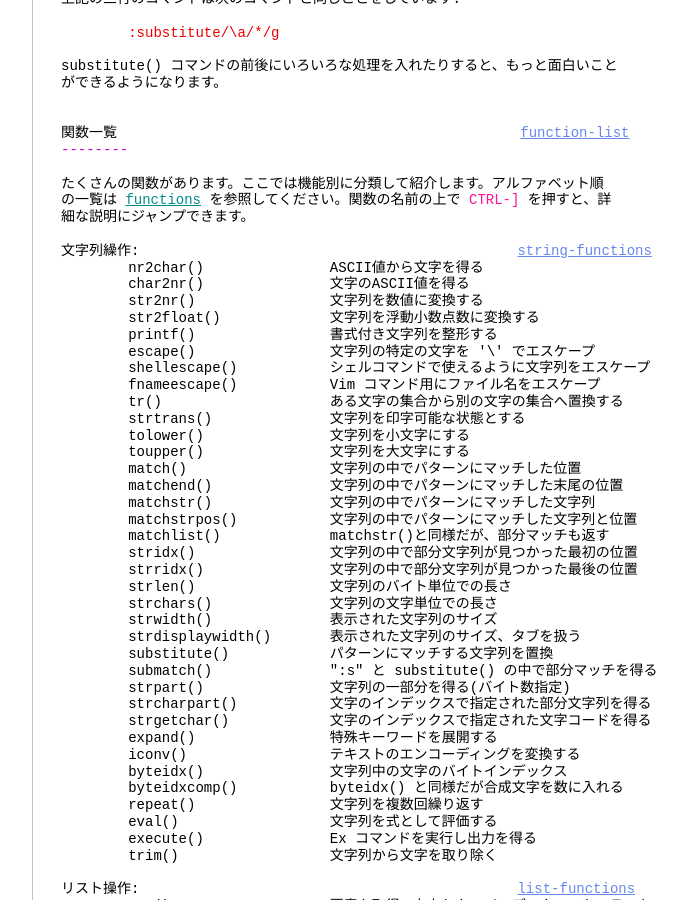
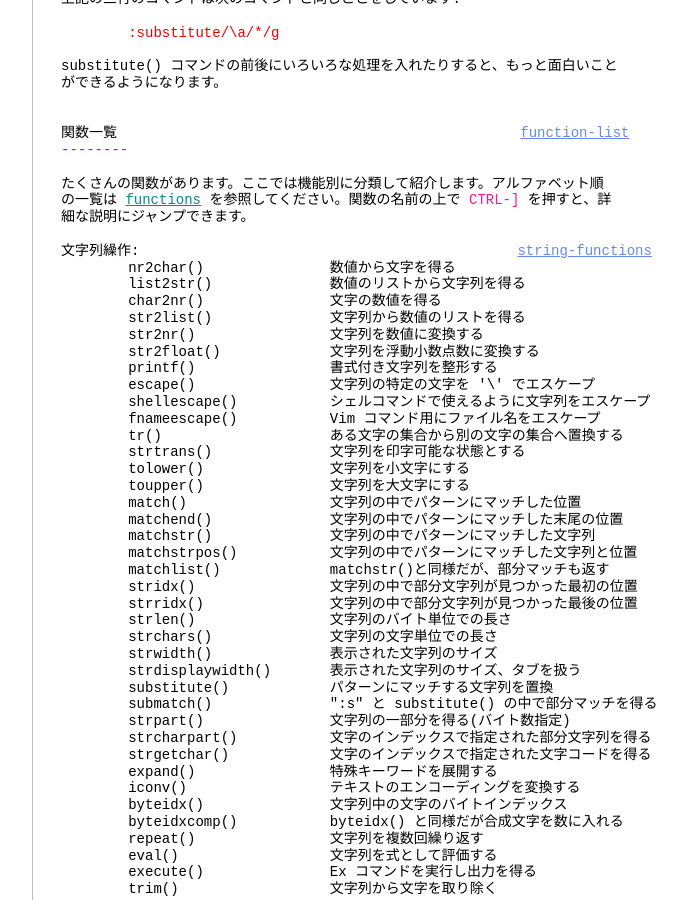
Before and after one commit to vim-jp/vimdoc-ja, a Jekyll site: the page built from usr_41.html, in a window 1280 px wide and 900 px high, scrolled down 9245 px. Shown: the whole window, without its empty margins (340-1027 px from the left). Built offline with Jekyll 4.4.1, drawn with Linux system fonts in a browser that asks for light colours; nearby versions of some CDN libraries; comment, search, counter and statistics services are not loaded; some of the changed text lies outside the part shown.

Commit message:
Generated by Travis JOB 1969.1
https://travis-ci.org/vim-jp/vimdoc-ja-working/builds/518076895

```diff
--- a/usr_41.html
+++ b/usr_41.html
@@ -3,7 +3,7 @@ layout: vimdoc
 helpname: 'usr_41'
 ---
 <div id='vimCodeElement'>
-<a class="Constant" href="usr_41.html" name="usr_41.txt">usr_41.txt</a>&nbsp;&nbsp;&nbsp;&nbsp;For&nbsp;<span class="Identifier">Vim バージョン 8.1.</span>&nbsp;&nbsp;Last change: 2019 Jan 29<br>
+<a class="Constant" href="usr_41.html" name="usr_41.txt">usr_41.txt</a>&nbsp;&nbsp;&nbsp;&nbsp;For&nbsp;<span class="Identifier">Vim バージョン 8.1.</span>&nbsp;&nbsp;Last change: 2019 Apr 06<br>
 <br>
 &nbsp;&nbsp;&nbsp;&nbsp;&nbsp;&nbsp;&nbsp;&nbsp;&nbsp;&nbsp;&nbsp;&nbsp;&nbsp;&nbsp;&nbsp;&nbsp;&nbsp;&nbsp;&nbsp;&nbsp; VIM USER MANUAL - by Bram Moolenaar<br>
 <br>
@@ -556,8 +556,10 @@ substitute() コマンドの前後にいろいろな処理を入れたりする
 細な説明にジャンプできます。<br>
 <br>
 文字列繰作:&nbsp;&nbsp;&nbsp;&nbsp;&nbsp;&nbsp;&nbsp;&nbsp;&nbsp;&nbsp;&nbsp;&nbsp;&nbsp;&nbsp;&nbsp;&nbsp;&nbsp;&nbsp;&nbsp;&nbsp;&nbsp;&nbsp;&nbsp;&nbsp;&nbsp;&nbsp;&nbsp;&nbsp;&nbsp;&nbsp;&nbsp;&nbsp;&nbsp;&nbsp;&nbsp;&nbsp;&nbsp;&nbsp;&nbsp;&nbsp;&nbsp;&nbsp;&nbsp;&nbsp;&nbsp;<a class="Constant" href="usr_41.html#string-functions" name="string-functions">string-functions</a><br>
-&nbsp;&nbsp;&nbsp;&nbsp;&nbsp;&nbsp;&nbsp;&nbsp;nr2char()&nbsp;&nbsp;&nbsp;&nbsp;&nbsp;&nbsp;&nbsp;&nbsp;&nbsp;&nbsp;&nbsp;&nbsp;&nbsp;&nbsp; ASCII値から文字を得る<br>
-&nbsp;&nbsp;&nbsp;&nbsp;&nbsp;&nbsp;&nbsp;&nbsp;char2nr()&nbsp;&nbsp;&nbsp;&nbsp;&nbsp;&nbsp;&nbsp;&nbsp;&nbsp;&nbsp;&nbsp;&nbsp;&nbsp;&nbsp; 文字のASCII値を得る<br>
+&nbsp;&nbsp;&nbsp;&nbsp;&nbsp;&nbsp;&nbsp;&nbsp;nr2char()&nbsp;&nbsp;&nbsp;&nbsp;&nbsp;&nbsp;&nbsp;&nbsp;&nbsp;&nbsp;&nbsp;&nbsp;&nbsp;&nbsp; 数値から文字を得る<br>
+&nbsp;&nbsp;&nbsp;&nbsp;&nbsp;&nbsp;&nbsp;&nbsp;list2str()&nbsp;&nbsp;&nbsp;&nbsp;&nbsp;&nbsp;&nbsp;&nbsp;&nbsp;&nbsp;&nbsp;&nbsp;&nbsp;&nbsp;数値のリストから文字列を得る<br>
+&nbsp;&nbsp;&nbsp;&nbsp;&nbsp;&nbsp;&nbsp;&nbsp;char2nr()&nbsp;&nbsp;&nbsp;&nbsp;&nbsp;&nbsp;&nbsp;&nbsp;&nbsp;&nbsp;&nbsp;&nbsp;&nbsp;&nbsp; 文字の数値を得る<br>
+&nbsp;&nbsp;&nbsp;&nbsp;&nbsp;&nbsp;&nbsp;&nbsp;str2list()&nbsp;&nbsp;&nbsp;&nbsp;&nbsp;&nbsp;&nbsp;&nbsp;&nbsp;&nbsp;&nbsp;&nbsp;&nbsp;&nbsp;文字列から数値のリストを得る<br>
 &nbsp;&nbsp;&nbsp;&nbsp;&nbsp;&nbsp;&nbsp;&nbsp;str2nr()&nbsp;&nbsp;&nbsp;&nbsp;&nbsp;&nbsp;&nbsp;&nbsp;&nbsp;&nbsp;&nbsp;&nbsp;&nbsp;&nbsp;&nbsp;&nbsp;文字列を数値に変換する<br>
 &nbsp;&nbsp;&nbsp;&nbsp;&nbsp;&nbsp;&nbsp;&nbsp;str2float()&nbsp;&nbsp;&nbsp;&nbsp;&nbsp;&nbsp;&nbsp;&nbsp;&nbsp;&nbsp;&nbsp;&nbsp; 文字列を浮動小数点数に変換する<br>
 &nbsp;&nbsp;&nbsp;&nbsp;&nbsp;&nbsp;&nbsp;&nbsp;printf()&nbsp;&nbsp;&nbsp;&nbsp;&nbsp;&nbsp;&nbsp;&nbsp;&nbsp;&nbsp;&nbsp;&nbsp;&nbsp;&nbsp;&nbsp;&nbsp;書式付き文字列を整形する<br>
@@ -755,6 +757,7 @@ substitute() コマンドの前後にいろいろな処理を入れたりする
 &nbsp;&nbsp;&nbsp;&nbsp;&nbsp;&nbsp;&nbsp;&nbsp;systemlist()&nbsp;&nbsp;&nbsp;&nbsp;&nbsp;&nbsp;&nbsp;&nbsp;&nbsp;&nbsp;&nbsp;&nbsp;シェルコマンドを実行し、その結果をリストで得る<br>
 &nbsp;&nbsp;&nbsp;&nbsp;&nbsp;&nbsp;&nbsp;&nbsp;hostname()&nbsp;&nbsp;&nbsp;&nbsp;&nbsp;&nbsp;&nbsp;&nbsp;&nbsp;&nbsp;&nbsp;&nbsp;&nbsp;&nbsp;システムの名称を得る<br>
 &nbsp;&nbsp;&nbsp;&nbsp;&nbsp;&nbsp;&nbsp;&nbsp;readfile()&nbsp;&nbsp;&nbsp;&nbsp;&nbsp;&nbsp;&nbsp;&nbsp;&nbsp;&nbsp;&nbsp;&nbsp;&nbsp;&nbsp;ファイルを読み込み、行のリストを得る<br>
+&nbsp;&nbsp;&nbsp;&nbsp;&nbsp;&nbsp;&nbsp;&nbsp;readdir()&nbsp;&nbsp;&nbsp;&nbsp;&nbsp;&nbsp;&nbsp;&nbsp;&nbsp;&nbsp;&nbsp;&nbsp;&nbsp;&nbsp; ディレクトリ内のファイル名のリストを得る<br>
 &nbsp;&nbsp;&nbsp;&nbsp;&nbsp;&nbsp;&nbsp;&nbsp;writefile()&nbsp;&nbsp;&nbsp;&nbsp;&nbsp;&nbsp;&nbsp;&nbsp;&nbsp;&nbsp;&nbsp;&nbsp; 行のリストまたは Blob をファイルに書き込む<br>
 <br>
 日付と時刻:&nbsp;&nbsp;&nbsp;&nbsp;&nbsp;&nbsp;&nbsp;&nbsp;&nbsp;&nbsp;&nbsp;&nbsp;&nbsp;&nbsp;&nbsp;&nbsp;&nbsp;&nbsp;&nbsp;&nbsp;&nbsp;&nbsp;&nbsp;&nbsp;&nbsp;&nbsp;&nbsp;&nbsp;&nbsp;<a class="Constant" href="usr_41.html#date-functions" name="date-functions">date-functions</a>&nbsp;<a class="Constant" href="usr_41.html#time-functions" name="time-functions">time-functions</a><br>
```
